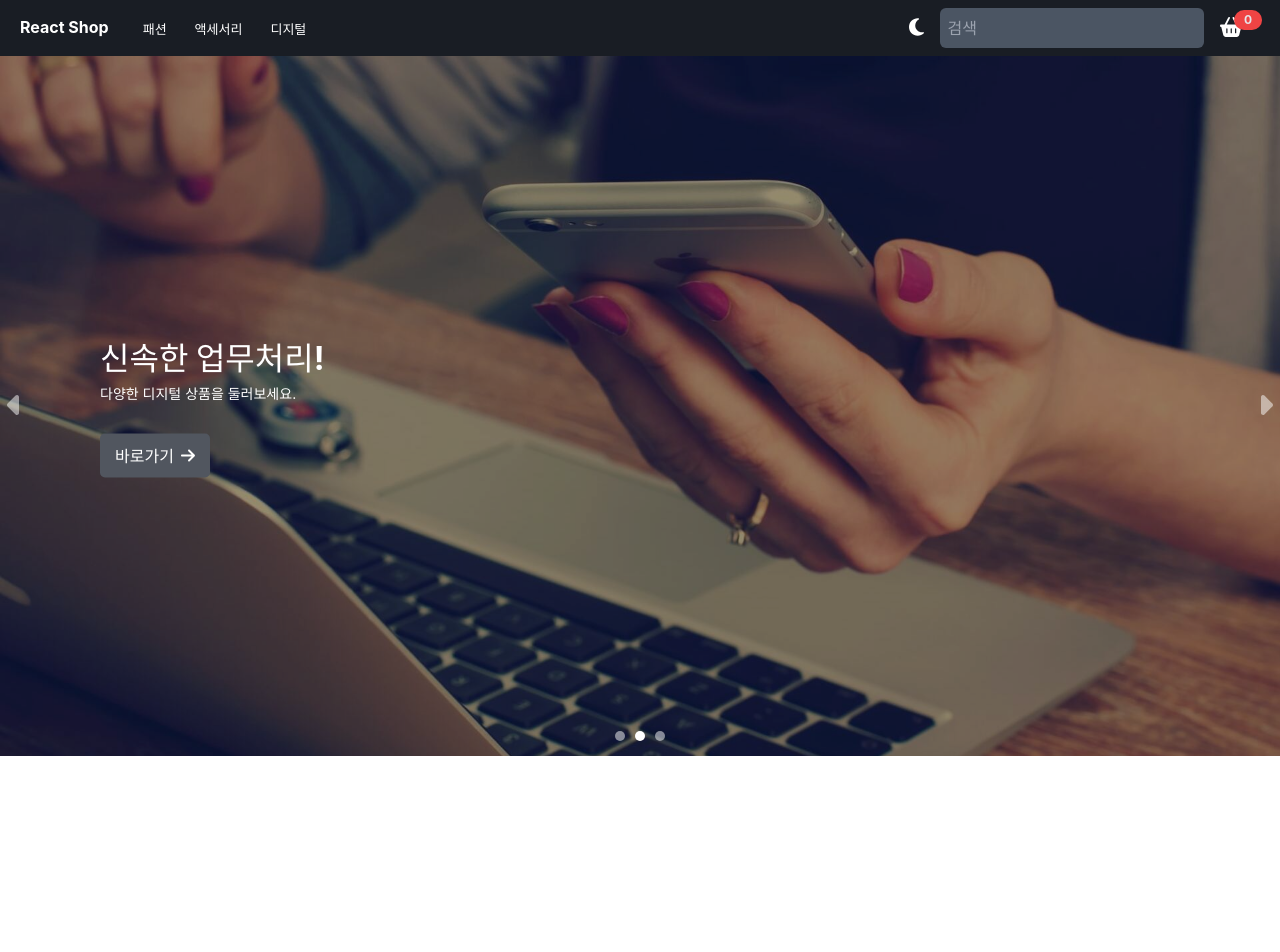
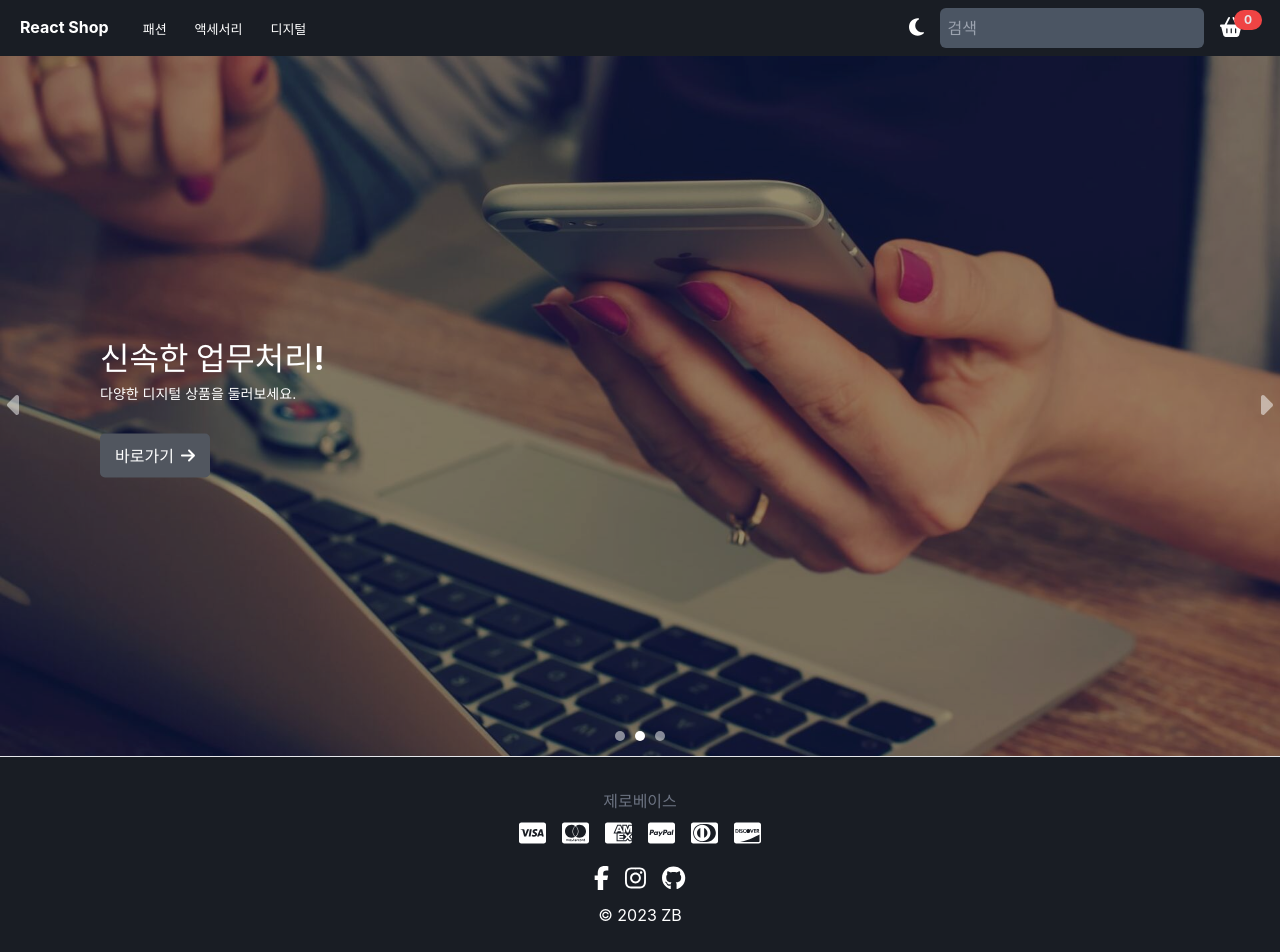
Before and after one commit to emfkdlvnem/framework-react-shop, a React (Vite) app: page / in a window 1280 px wide. Shown: the top 952 px of the page. Before the commit the page ends 800 px from the top, so only its background shows below. Built offline with nearby package versions, Linux system fonts and the light colour scheme; no server answers.

Commit message:
footer, dark mode

```diff
--- a/package.json
+++ b/package.json
@@ -11,12 +11,14 @@
   },
   "dependencies": {
     "@fortawesome/fontawesome-svg-core": "^6.4.0",
+    "@fortawesome/free-brands-svg-icons": "^6.4.0",
     "@fortawesome/free-solid-svg-icons": "^6.4.0",
     "@fortawesome/react-fontawesome": "^0.2.0",
     "daisyui": "^2.51.6",
     "prop-types": "^15.8.1",
     "react": "^18.2.0",
     "react-dom": "^18.2.0",
+    "react-icons": "^4.8.0",
     "react-responsive-carousel": "^3.2.23",
     "react-router-dom": "^6.11.2"
   },
--- a/src/App.jsx
+++ b/src/App.jsx
@@ -69,7 +69,7 @@ function App() {
 			/>
 			</Routes>
 		</div>
-      <Footer />
+		<Footer isDarkMode={isDarkMode} toggleTheme={toggleTheme} />
 		</div>
 	);
 }
--- a/src/component/Footer.jsx
+++ b/src/component/Footer.jsx
@@ -1,8 +1,78 @@
-function Footer() {
+import PropTypes from 'prop-types';
+import { FontAwesomeIcon } from '@fortawesome/react-fontawesome';
+import {
+    faCcVisa,
+    faCcMastercard,
+    faCcAmex,
+    faCcPaypal,
+    faCcDinersClub,
+    faCcDiscover,
+    faFacebookF,
+    faInstagram,
+    faGithub,
+} from '@fortawesome/free-brands-svg-icons';
+
+function Footer({ isDarkMode, toggleTheme }) {
+    const cardList = ['visa', 'mastercard', 'amex', 'paypal', 'diners-club', 'discover'];
+    const socialMediaList = [
+        { icon: faFacebookF, link: 'https://www.facebook.com/' },
+        { icon: faInstagram, link: 'https://www.instagram.com/' },
+        { icon: faGithub, link: 'https://github.com/' },
+    ];
+
+    const date = new Date();
+    const thisYear = date.getFullYear();
+
     return (
-        <footer>
+        <footer className={`border-t py-8 ${isDarkMode ? 'bg-header-dark-mode text-white' : 'bg-white text-black shadow-lg'}`}>
+        <div className="container mx-auto">
+            <div className="text-center">
+                <a href="https://zero-base.co.kr/" target="_blank" rel="noopener noreferrer" className="text-gray-500">
+                    제로베이스
+                </a>
+            </div>
+            <div className="text-center text-2xl">
+            {cardList.map((card) => (
+                <FontAwesomeIcon
+                key={card}
+                icon={
+                    card === 'visa'
+                    ? faCcVisa
+                    : card === 'mastercard'
+                    ? faCcMastercard
+                    : card === 'amex'
+                    ? faCcAmex
+                    : card === 'paypal'
+                    ? faCcPaypal
+                    : card === 'diners-club'
+                    ? faCcDinersClub
+                    : faCcDiscover
+                }
+                className="m-2 hover:text-sky-400"
+                />
+            ))}
+            </div>
 
+            <div className="text-center text-2xl">
+            {socialMediaList.map((social) => (
+                <a
+                key={social.icon.iconName}
+                href={social.link}
+                target="_blank"
+                rel="noopener noreferrer"
+                className="hover:text-sky-400"
+                >
+                <FontAwesomeIcon icon={social.icon} className="m-2" />
+                </a>
+            ))}
+            </div>
+            <div className="text-center">© {thisYear} ZB</div>
+        </div>
         </footer>
     );
 }
+Footer.propTypes = {
+    isDarkMode: PropTypes.bool.isRequired,
+    toggleTheme: PropTypes.func.isRequired,
+};
 export default Footer;
--- a/src/views/AccessoryPage.jsx
+++ b/src/views/AccessoryPage.jsx
@@ -24,14 +24,14 @@ function AccessoryPage() {
 			<h2 className='mb-5 lg:mb-8 text-3xl lg:text-4xl text-center font-bold'>액세서리</h2>
 			<div className=' grid gap-6 md:grid-cols-2 lg:grid-cols-4 item_list'>
 				{accessoryProducts.map((product) => (
-					<div key={product.id}>
-						<Link to={`/product/${product.id}`} className='card card-bordered border-gray-200 dark:border-gray-800 card-compact lg:card-normal'>
+					<div key={product.id} className='drop-shadow-xl block rounded-md border border-slate-100 bg-white m-2'>
+						<Link to={`/product/${product.id}`} >
 							<figure className='flex h-80 bg-white overflow-hidden'>
 								<img src={product.image} alt={product.title}/>
 							</figure>
-							<div className='card-body bg-gray-100 dark:bg-gray-700'>
-								<h3>{product.title}</h3>
-								<p>${product.price}</p>
+							<div className='h-48 bg-gray-100 p-4 card-body'>
+								<h3 className='card-title text-base'>{product.title}</h3>
+								<p className='text-base'>${product.price}</p>
 							</div>
 						</Link>
 					</div>
--- a/src/views/DigitalPage.jsx
+++ b/src/views/DigitalPage.jsx
@@ -24,14 +24,14 @@ function DigitalPage() {
 			<h2 className='mb-5 lg:mb-8 text-3xl lg:text-4xl text-center font-bold'>디지털</h2>
 			<div className=' grid gap-6 md:grid-cols-2 lg:grid-cols-4 item_list'>
 				{digitalProducts.map((product) => (
-					<div key={product.id}>
-						<Link to={`/product/${product.id}`} className='card card-bordered border-gray-200 dark:border-gray-800 card-compact lg:card-normal'>
+					<div key={product.id} className='drop-shadow-xl block rounded-md border border-slate-100 bg-white m-2'>
+						<Link to={`/product/${product.id}`}>
 							<figure className='flex h-80 bg-white overflow-hidden'>
 								<img src={product.image} alt={product.title}/>
 							</figure>
-							<div className='card-body bg-gray-100 dark:bg-gray-700'>
-								<h3>{product.title}</h3>
-								<p>${product.price}</p>
+							<div className='h-48 bg-gray-100 p-4 card-body'>
+								<h3 className='card-title text-base'>{product.title}</h3>
+								<p className='text-base'>${product.price}</p>
 							</div>
 						</Link>
 					</div>
--- a/src/views/FashionPage.jsx
+++ b/src/views/FashionPage.jsx
@@ -29,14 +29,14 @@ function FashionPage() {
 			<h2 className='mb-5 lg:mb-8 text-3xl lg:text-4xl text-center font-bold'>패션</h2>
 			<div className=' grid gap-6 md:grid-cols-2 lg:grid-cols-4 item_list'>
 				{fashionProducts.map((product) => (
-					<div key={product.id}>
-						<Link to={`/product/${product.id}`} className='card card-bordered border-gray-200 dark:border-gray-800 card-compact lg:card-normal'>
+					<div key={product.id} className='drop-shadow-xl block rounded-md border border-slate-100 bg-white m-2'>
+						<Link to={`/product/${product.id}`}>
 							<figure className='flex h-80 bg-white overflow-hidden'>
 								<img src={product.image} alt={product.title}/>
 							</figure>
-							<div className='card-body bg-gray-100 dark:bg-gray-700'>
-								<h3>{product.title}</h3>
-								<p>${product.price}</p>
+							<div className='h-48 bg-gray-100 p-4 card-body'>
+								<h3 className='card-title text-base'>{product.title}</h3>
+								<p className='text-base'>${product.price}</p>
 							</div>
 						</Link>
 					</div>
--- a/src/views/viewProduct.css
+++ b/src/views/viewProduct.css
@@ -1,9 +1,15 @@
 /* FashionPage.jsx */
+/* AccessoryPage.jsx */
+/* DigitalPage.jsx */
+
 .item {
     max-width: 1280px;
     margin: 0 auto;
     padding: 2rem;
     text-align: center;
+}
+.item .card {
+  height: 500px;
 }
 .item figure img {
   max-width: 50%;
@@ -13,33 +19,3 @@
 .item figure img:hover {
   transform: scale(1.5);
 }
-
-/* DigitalPage.jsx */
-.digital.item {
-
-}
-
-
-
-
-/* AccessoryPage.jsx */
-.accessory.item {
-
-}
-
-.grid-container {
-    display: grid;
-    grid-template-columns: repeat(4, 1fr);
-    gap: 20px;
-  }
-
-  .grid-item {
-    display: flex;
-    flex-direction: column;
-    align-items: center;
-  }
-
-  .grid-item img {
-    width: 100%;
-    height: auto;
-  }
--- a/vite.config.js
+++ b/vite.config.js
@@ -13,4 +13,7 @@ export default defineConfig({
         },
       },
     },
+    optimizeDeps: {
+      include: ['@fortawesome/free-brands-svg-icons'],
+    },
 })
```
Also changed, not shown: src/App.css (+0 -32 lines), 1 other file (tests, documents, lock files or other folders). Lines whose indentation alone changed are shown as unchanged.
